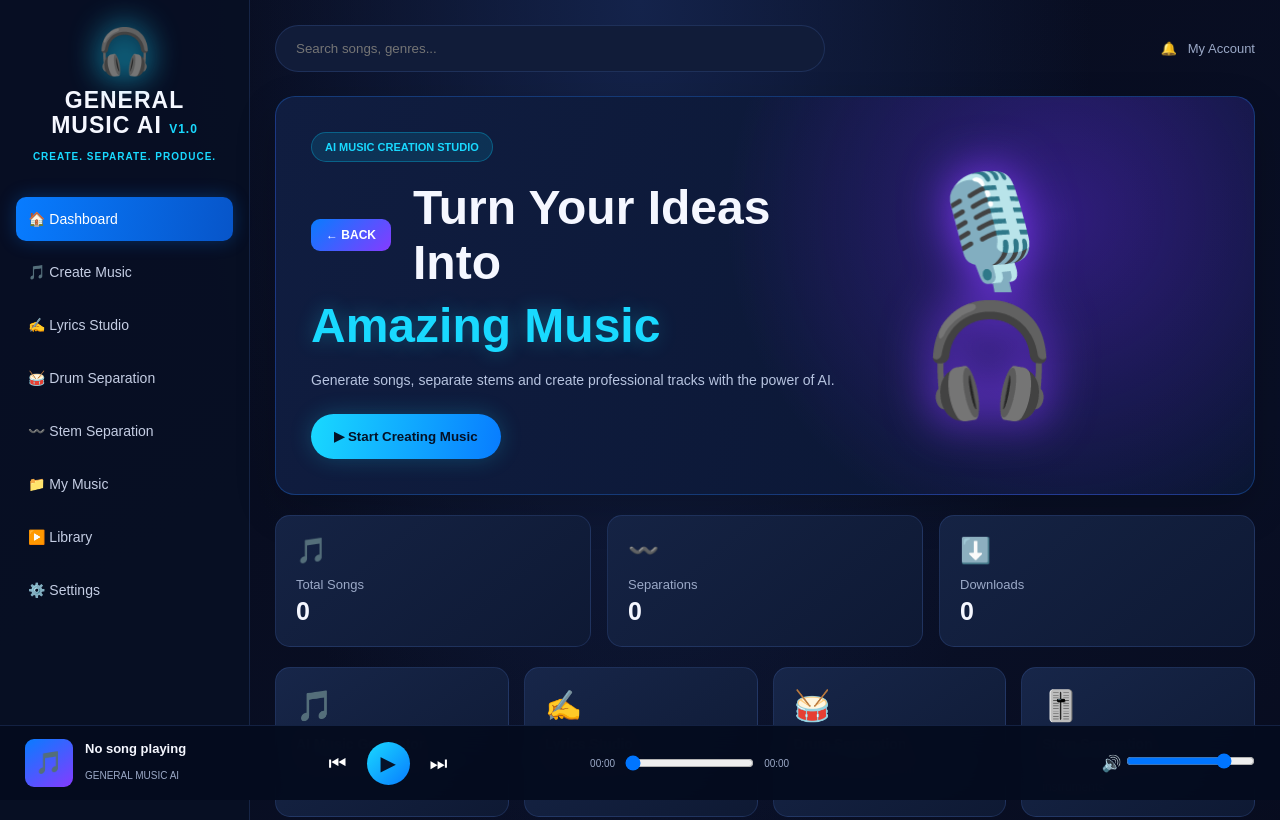
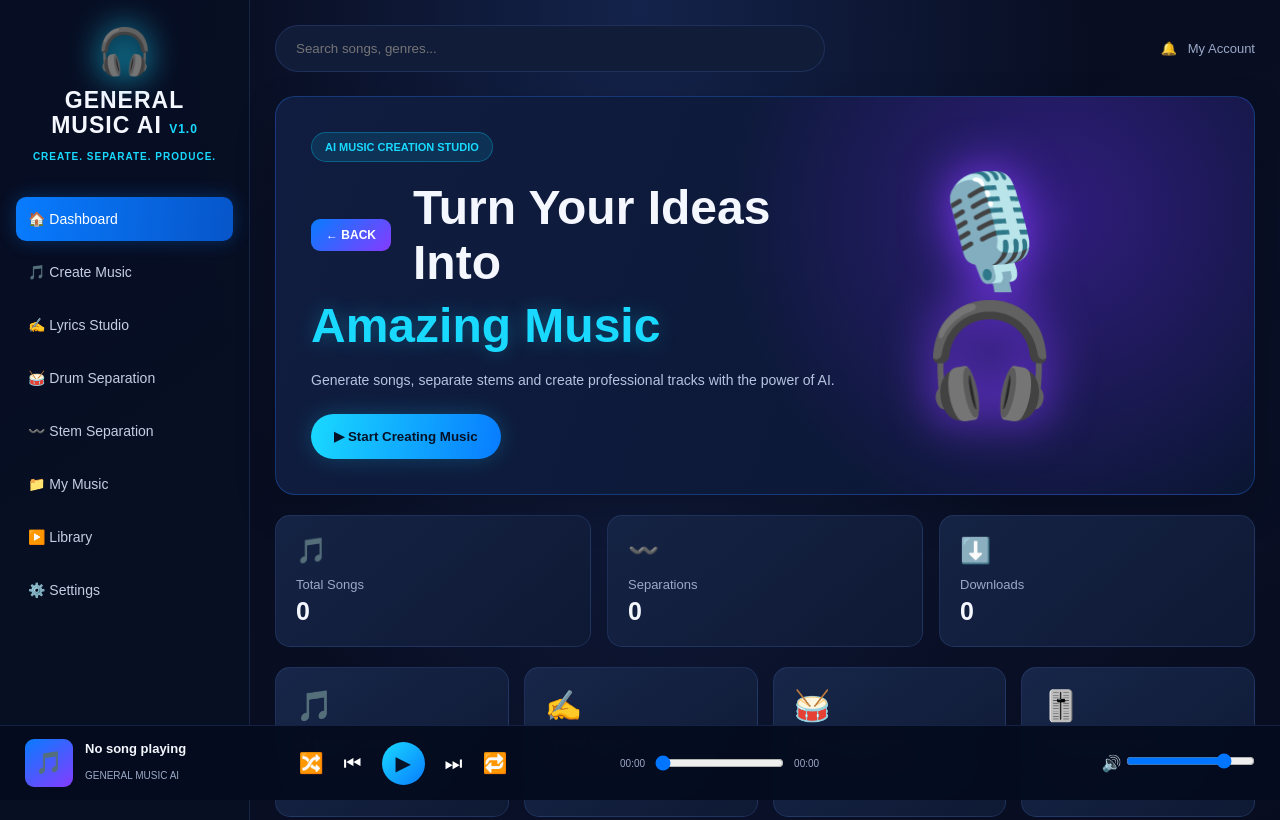
Before and after one commit to hiphopkleff-alt/general-music-ai, a website: page public/index.html in a window 1280 px wide. Shown: the top 820 px of the page. Drawn offline with Linux system fonts and the light colour scheme.

Commit message:
Add shuffle and repeat controls to player

```diff
--- a/public/index.html
+++ b/public/index.html
@@ -280,6 +280,8 @@
 
 <div class="player-controls">
 
+    <button type="button" id="shuffleToggle" class="player-mode-btn" title="Shuffle off" aria-label="Toggle shuffle" aria-pressed="false">🔀</button>
+
     <button
         type="button"
         id="previousTrack"
@@ -309,6 +311,8 @@
     >
         ⏭
     </button>
+
+    <button type="button" id="repeatToggle" class="player-mode-btn" title="Repeat off" aria-label="Cycle repeat mode" aria-pressed="false">🔁</button>
 
 </div>
 
```
